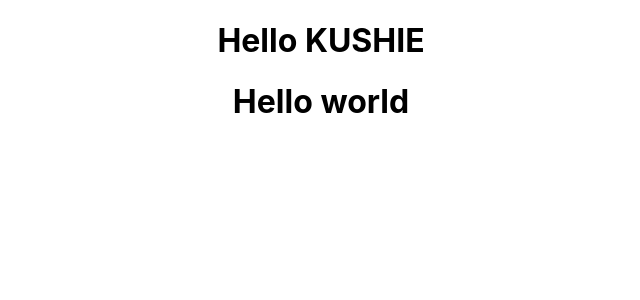
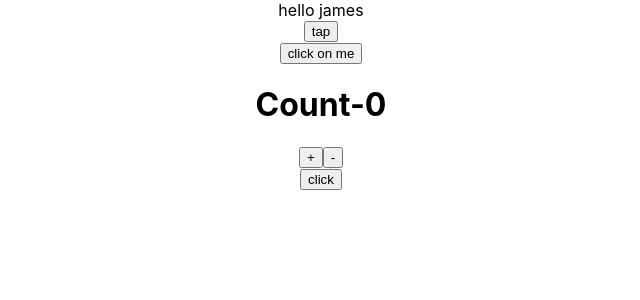
Before and after one commit to Tracy-miranja/work-plan, a React (Create React App) app: page / in a window 1280 px wide. Shown: the top 300 px of the page, without its empty margins (319-959 px from the left). Built offline with nearby package versions, Linux system fonts and the light colour scheme.

Commit message:
Add parentcomponenr.js

```diff
--- a/src/App.js
+++ b/src/App.js
@@ -1,13 +1,22 @@
 import React from 'react';
 import './App.css';
-import Greet from './components/Greet';
-import Welcome from './components/Welcome';
+import Counter from './components/Counter';
+import FunctionClick from './components/FunctionClick';
+import Classclick from './components/Classclick';
+import EventBind from './components/EventBind';
+
+// import Greet from './components/Greet';
+// import Welcome from './components/Welcome';
 
 function App() {
   return (
     <div className="App">
-      <Greet/>
-      <Welcome></Welcome>
+      <EventBind></EventBind>
+      <Classclick></Classclick>
+      <Counter></Counter>
+      <FunctionClick></FunctionClick>
+      {/* <Greet/>
+      <Welcome></Welcome> */}
     </div>
   );
 }
--- /dev/null
+++ b/src/components/Classclick.js
@@ -0,0 +1,16 @@
+import React, { Component } from 'react'
+
+class Classclick extends Component {
+    clickHandler() {
+        console.log('clicked object')
+    }
+  render() {
+    return (
+      <div>
+        <button onClick={this.clickHandler}>click on me</button>
+      </div>
+    )
+  }
+}
+
+export default Classclick
--- /dev/null
+++ b/src/components/Counter.js
@@ -0,0 +1,44 @@
+import React, { Component, useState } from 'react'
+
+class Counter extends Component {
+
+    constructor(){
+        super()
+        this.state={
+            count:0
+        }
+    }
+
+    incrementCount(){
+        this.setState({
+            count: this.state.count + 1
+        }, ()=>{
+            console.log('this value', this.state.count)
+        })
+    }
+
+    decrementCount(){
+            if(this.state.count===0){
+
+            }else{
+                this.setState({
+                    count: this.state.count - 1
+                }, () =>{
+                    console.log('callback value', this.state.count)
+                });
+                return '';
+            }
+    }
+
+  render() {
+    return (
+      <div>
+        <h1>Count-{this.state.count}</h1>
+        <button onClick={()=> this.incrementCount()}>+</button>
+        <button onClick={()=> this.decrementCount()}>-</button>
+      </div>
+    )
+  }
+}
+
+export default Counter
--- /dev/null
+++ b/src/components/EventBind.js
@@ -0,0 +1,28 @@
+import React, { Component } from 'react'
+
+ class EventBind extends Component {
+    constructor(props){
+        super(props)
+        this.state= {
+            message:'hello james'
+        }
+    }
+
+    textChanger(){
+        this.setState({
+            message:'welcome to my site',
+        })
+    }
+
+  render() {
+    return (
+      <div>
+        <div>{this.state.message}</div>
+        {/* <button onClick={this.textChanger.bind(this)}>tap</button> */}
+        <button onClick={() => this.textChanger()}>tap</button>
+      </div>
+    )
+  }
+}
+
+export default EventBind
--- /dev/null
+++ b/src/components/FunctionClick.js
@@ -0,0 +1,12 @@
+import React from 'react'
+
+function FunctionClick() {
+     function clickHandler(){
+        console.log('clicked')
+     }
+  return (
+    <div><button onClick={clickHandler}>click</button></div>
+  )
+}
+
+export default FunctionClick
```
Also changed, not shown: src/components/ParentComponent.js (added, +20 -0 lines), src/components/Message.js (added).
